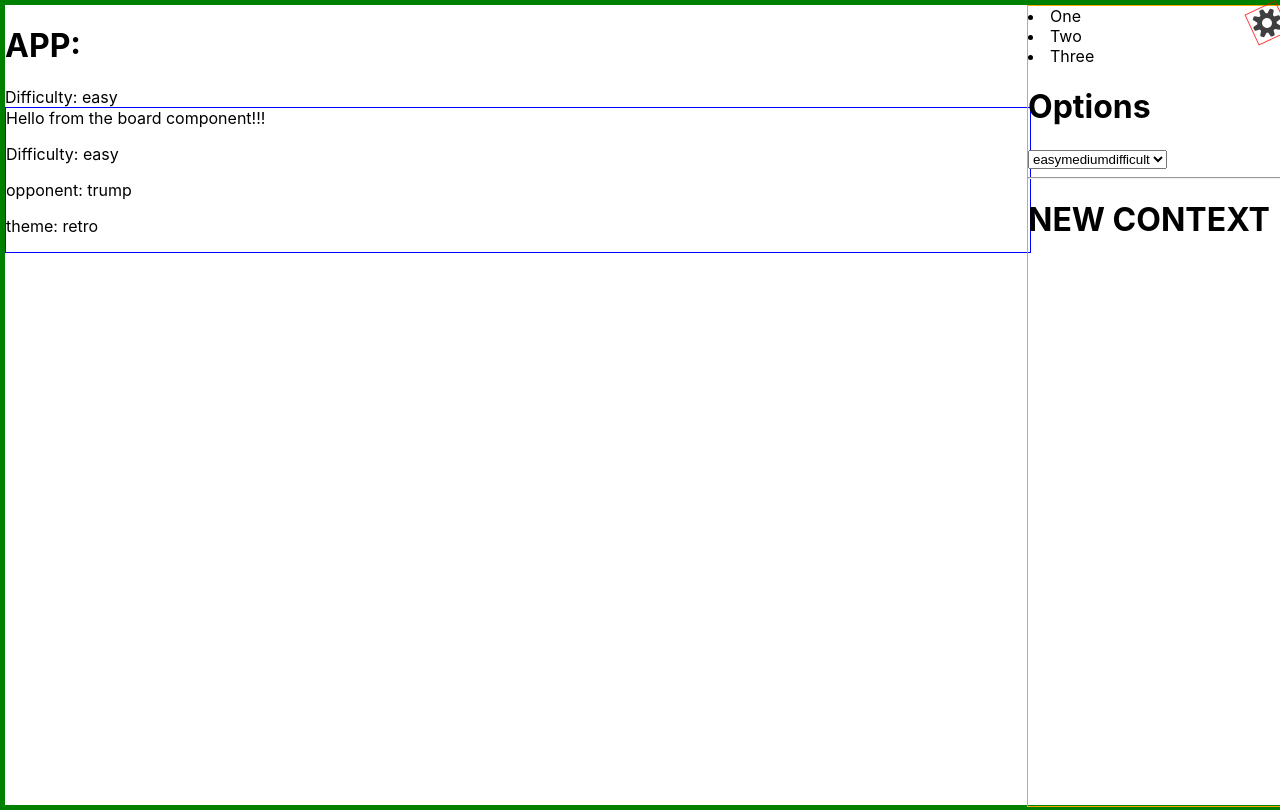
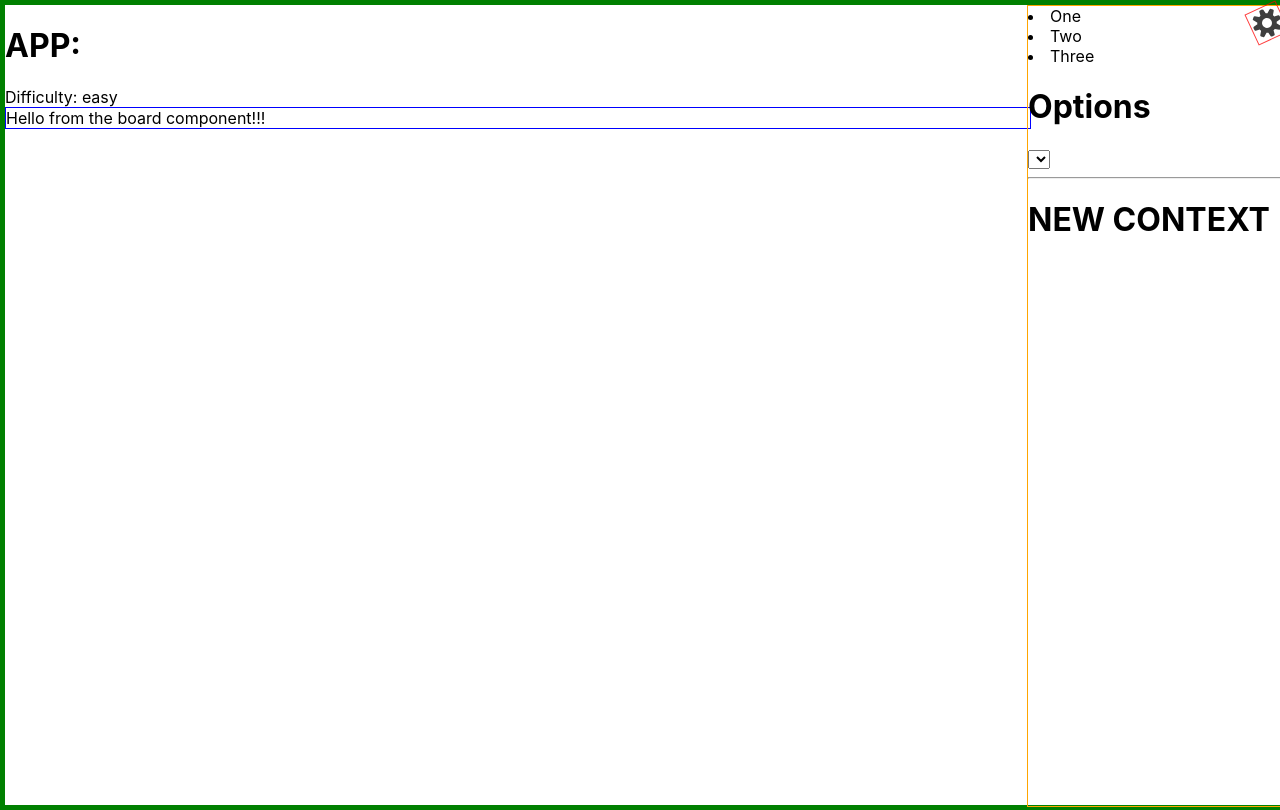
Before and after one commit to metalogica/tweetsweeper, a React (Create React App) app: page / in a window 1280 px wide. Both pictures are taken after a click on the element 1267 px from the left and 23 px from the top of the page. Built offline with nearby package versions, Linux system fonts and the light colour scheme.

Commit message:
removed game context

```diff
--- a/src/App.tsx
+++ b/src/App.tsx
@@ -3,36 +3,6 @@ import { GameStateContext, Difficulty } from './contexts'
 import Board from './components/Board'
 import Toolbar from './components/Toolbar'
 import './App.scss';
-
-interface Game {
-  difficulty: string;
-  theme: string;
-  opponent: string;
-  options: Options;
-  setOptions: () => void
-}
-
-export interface Options {
-  difficulty: string[];
-  theme: string[];
-  opponent: string[];
-}
-
-const gameDefaultData: Game = {
-  difficulty: 'easy',
-  theme: 'retro',
-  opponent: 'trump',
-  options: {
-    difficulty: ['easy', 'medium', 'difficult'],
-    theme: ['retro', 'dark'],
-    opponent: ['trump', 'biden']
-  },
-  setOptions: () => {console.log('context function')}
-}
-
-export const GameContext = React.createContext<Game>({
-  ...gameDefaultData
-})
 
 function App() {
   const [difficulty, setDifficulty] = React.useState(Difficulty.Easy)
@@ -40,12 +10,10 @@ function App() {
   return (
     <>
       <GameStateContext.Provider value={{difficulty, setDifficulty}}>
-        <GameContext.Provider value={gameDefaultData}>
-          <h1>APP: </h1>
-          Difficulty: {difficulty}
-          <Board/>
-          <Toolbar/>
-        </GameContext.Provider>
+        <h1>APP: </h1>
+        Difficulty: {difficulty}
+        <Board/>
+        <Toolbar/>
       </GameStateContext.Provider>
     </>
   )
--- a/src/components/Board.tsx
+++ b/src/components/Board.tsx
@@ -1,19 +1,13 @@
 /** @jsxImportSource @emotion/react */
 
 import { useContext } from 'react'
-import { GameContext } from '../App'
 import { jsx } from '@emotion/react'
 import './Board.scss'
 
 function Board() {
-  const { difficulty, opponent, theme, options } = useContext(GameContext)
-
   return (
     <div className='board-container'>
       Hello from the board component!!!
-      <p>Difficulty: {difficulty}</p>
-      <p>opponent: {opponent}</p>
-      <p>theme: {theme}</p>
     </div>
   )
 }
--- a/src/components/Toolbar.tsx
+++ b/src/components/Toolbar.tsx
@@ -1,21 +1,10 @@
 import { useState, useContext, useEffect } from 'react'
 import { useGameState, Difficulty } from '../contexts'
-import { GameContext } from '../App'
 
 function Toolbar(props: any) {
   const { difficulty, setDifficulty } = useGameState()
 
-  let { opponent, theme, options, setOptions } = useContext(GameContext)
-
   const [revealed, setRevealed] = useState<boolean>(false)
-
-  const optionHandler = (event: any) => {
-    setDifficulty(Difficulty.Hard)
-  }
-
-  let gameOptions = Object.values(options).map((option, i) => (
-    <option key={i} value={option}>{option}</option>
-  ))
 
   return (
     <div className='toolbar-container'>
@@ -27,8 +16,7 @@ function Toolbar(props: any) {
             <li>Two</li>
             <li>Three</li>
             <h1>Options</h1>
-            <select name="" id="" onChange={(event) => optionHandler(event)}>
-              {gameOptions}
+            <select name="" id="" onChange={(event) => {}}>
             </select>
             <hr/>
             <h1>NEW CONTEXT</h1>
```
Also changed, not shown: 1 other file (tests, documents, lock files or other folders).
